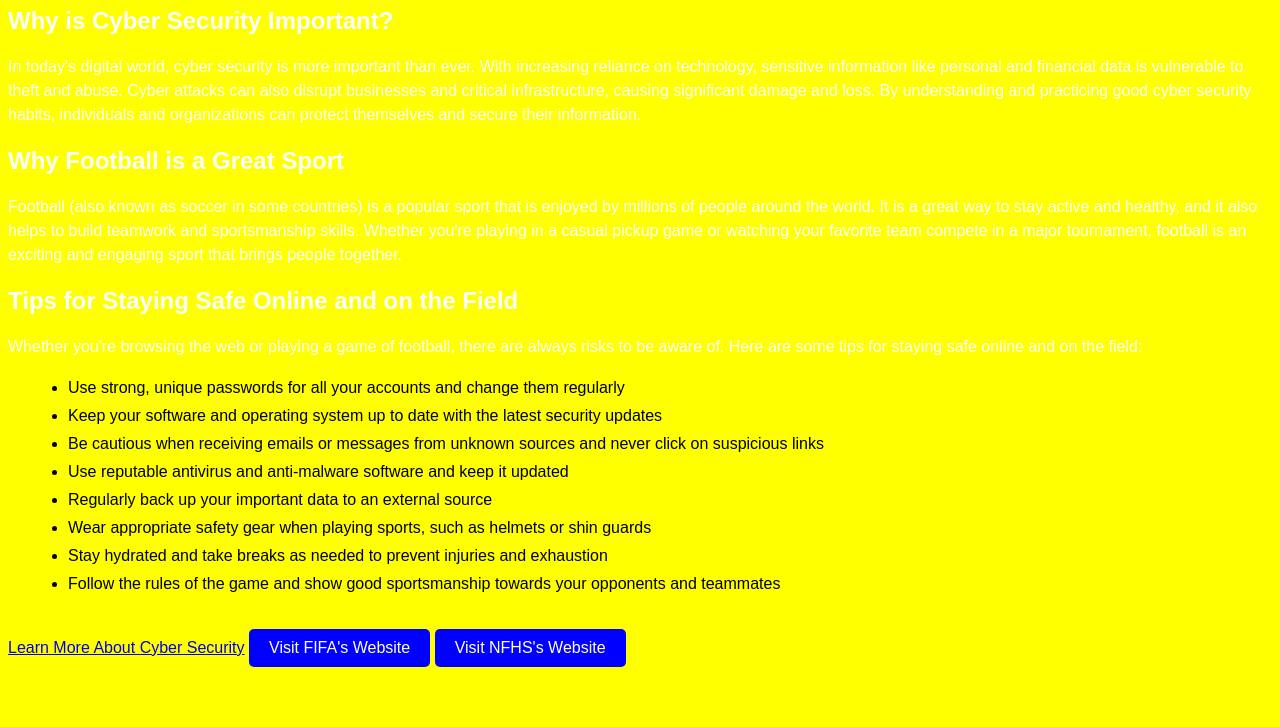
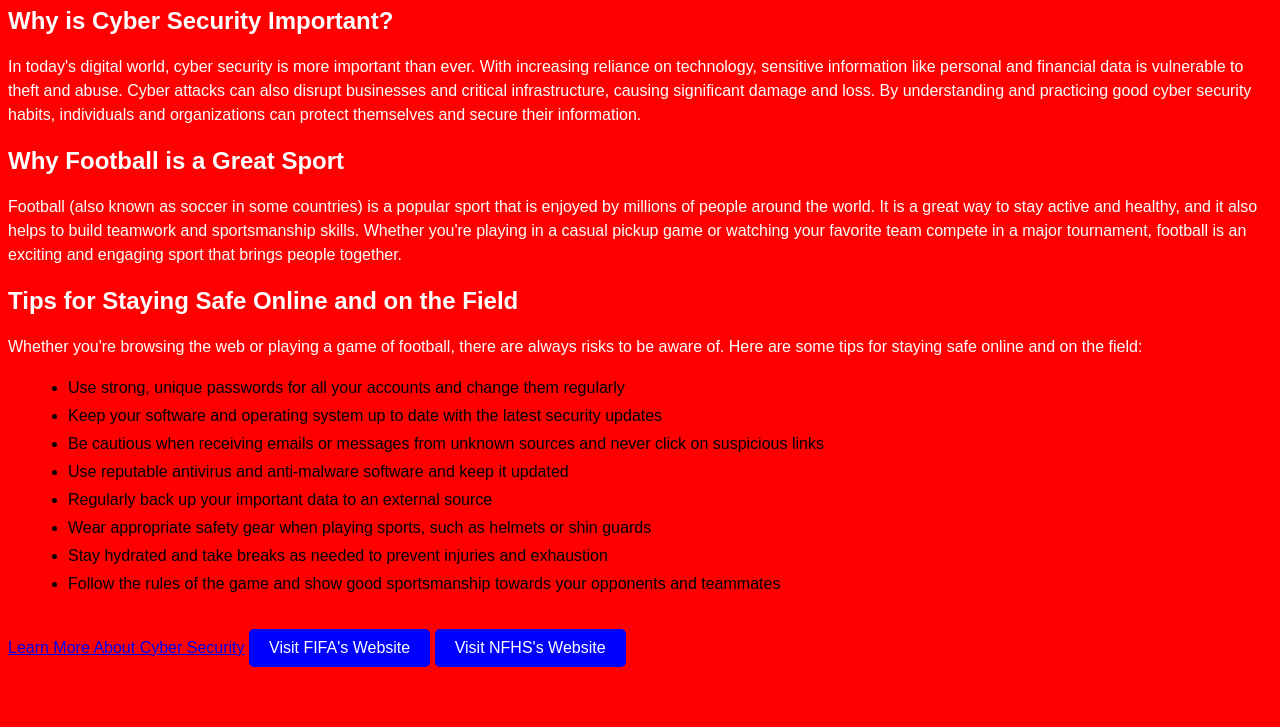
Before and after one commit to Kartikrajpu/Kartikrajpu.github.io, a plain HTML site: page index.html in a window 1280 px wide. Shown: the part 73-800 px from the top of the page. Drawn offline with Linux system fonts and the light colour scheme.

Commit message:
Update index.html

```diff
--- a/index.html
+++ b/index.html
@@ -5,7 +5,7 @@
   <style>
     /* Neutral background */
     body {
-      background-color: yellow; /* Changed from purple to yellow */
+      background-color: red; /* Changed from purple to yellow */
       font-family: Arial, sans-serif;
     }
     /* Button styling */
```
